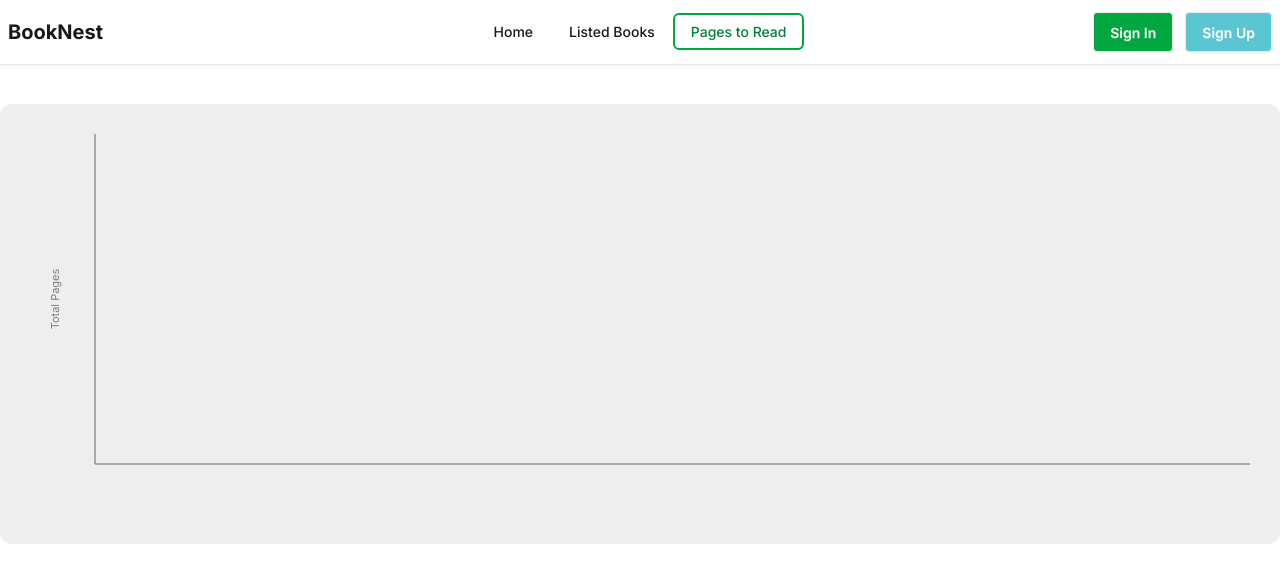
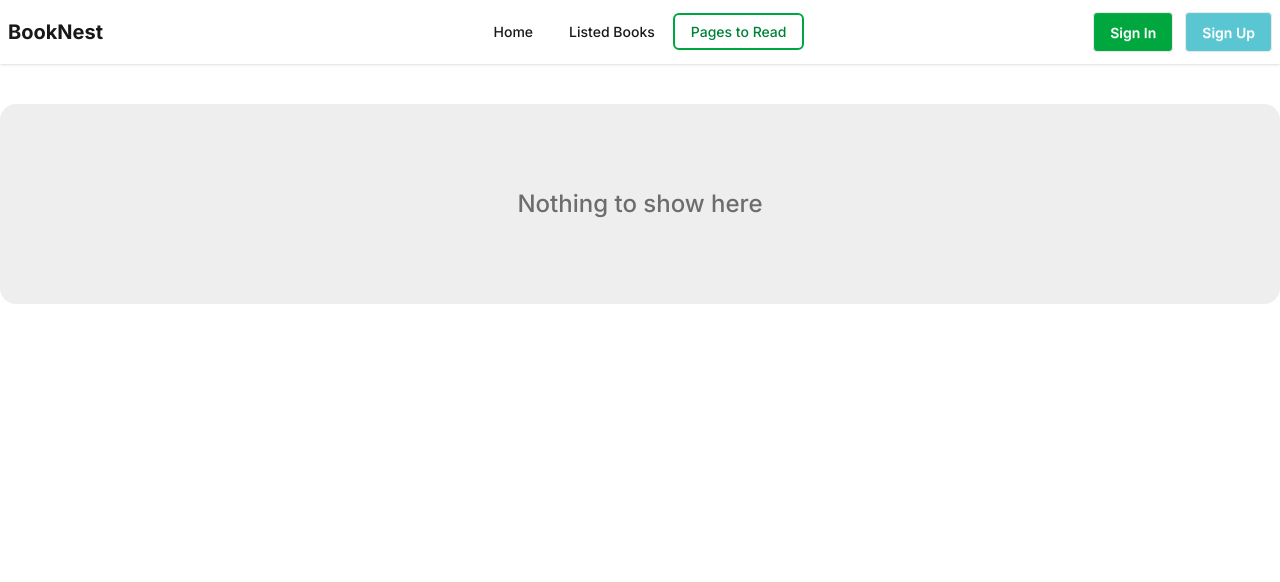
Before and after one commit to mironydev/booknest, a React (Vite) app: page /pages-to-read in a window 1280 px wide. Shown: the top 582 px of the page. Built offline with nearby package versions, Linux system fonts and the light colour scheme.

Commit message:
fixed some

```diff
--- a/src/pages/pagestoread/PagesToRead.jsx
+++ b/src/pages/pagestoread/PagesToRead.jsx
@@ -23,6 +23,14 @@ const PagesToRead = () => {
     window.addEventListener("resize", checkMobile);
     return () => window.removeEventListener("resize", checkMobile);
   }, []);
+
+  if (storedBooks.length === 0) {
+    return (
+      <div className="container mx-auto bg-base-300 p-6 gap-6 rounded-2xl text-2xl font-medium mt-10 flex justify-center items-center h-50">
+        <p className="opacity-60">Nothing to show here</p>
+      </div>
+    );
+  }
 
   return (
     <div className="container mx-auto bg-base-300 rounded-xl sm:p-3 md:p-5 mt-10 text-xs">
```
Also changed, not shown: vercel.json (added), 1 other file (tests, documents, lock files or other folders).
